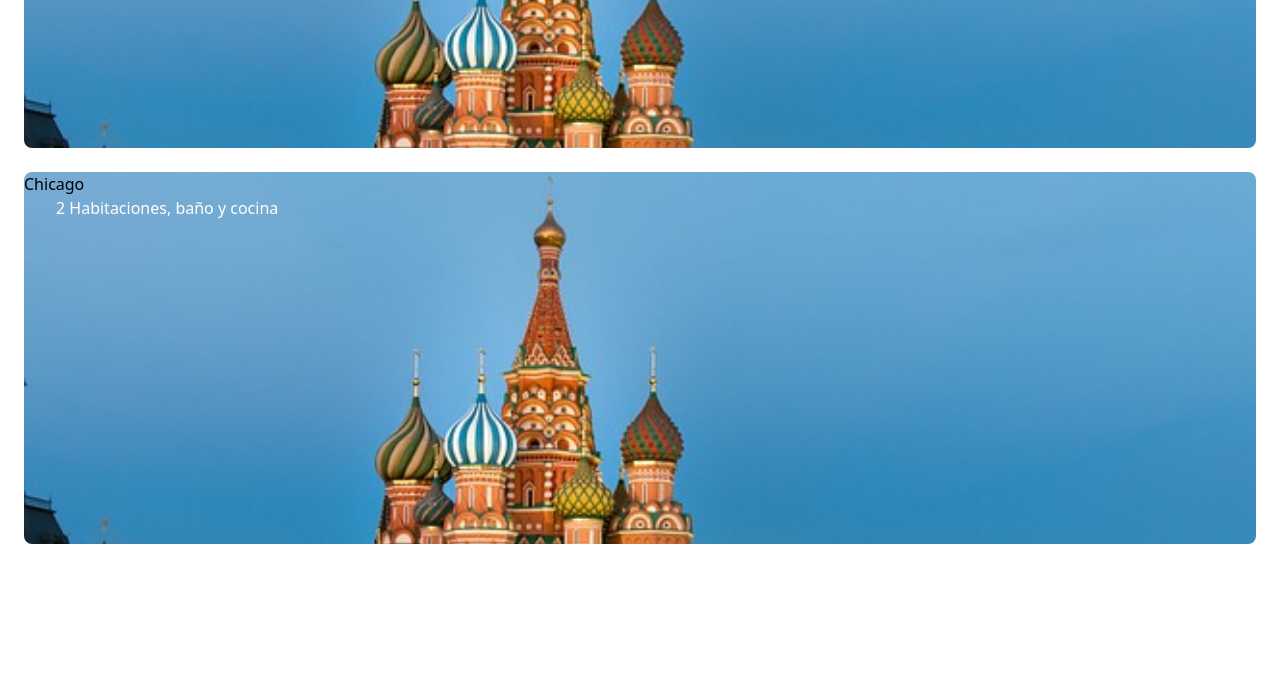
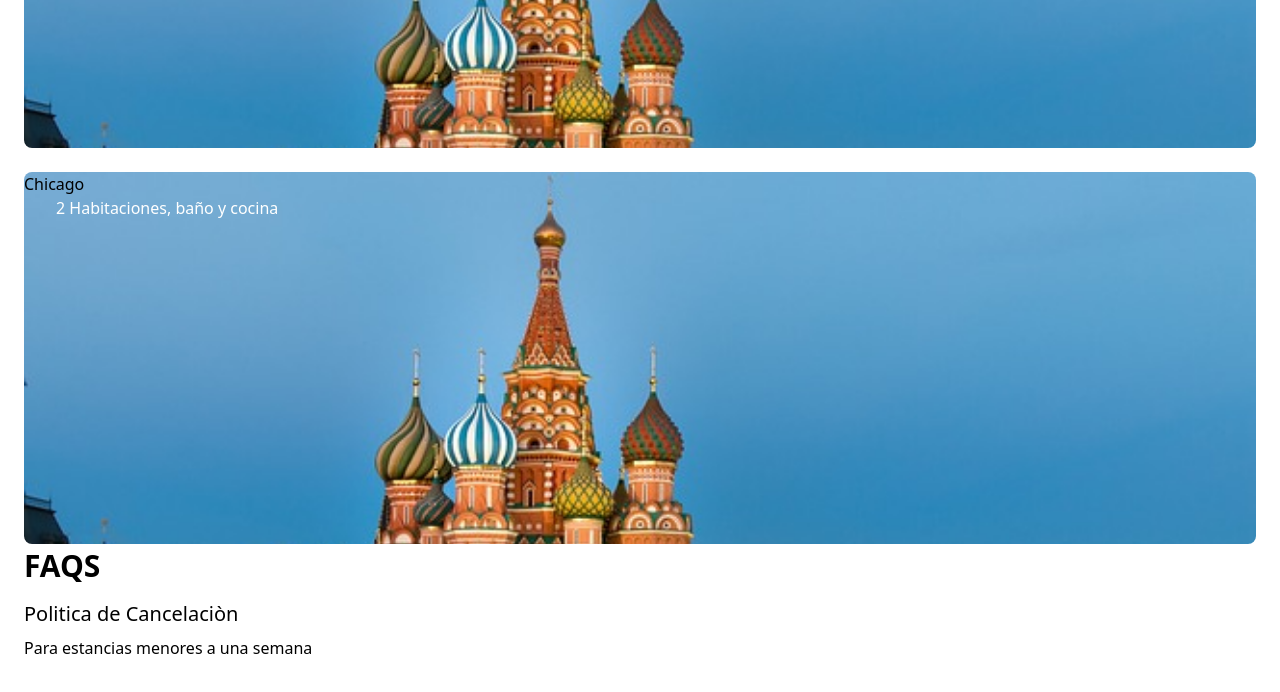
Before and after one commit to Andres1410/travel-App, a React (Vite) app: page / in a window 1280 px wide. Shown: the part 726-1418 px from the top of the page. Before the commit the page ends 1270 px from the top, so only its background shows below. Built offline with nearby package versions, Linux system fonts and the light colour scheme.

Commit message:
mejorado

```diff
--- a/src/pages/MyGeneral.jsx
+++ b/src/pages/MyGeneral.jsx
@@ -83,6 +83,21 @@ function MyGeneral() {
                         </div>
                     </div>
                 </div>
+                <br />
+
+                <div className="w-full h-full" id="faqs">
+                    <div className="w-full h-full px-6 flex flex-col space-y-4">
+                        <p className="text-3xl text-primary font-semibold mt-12">FAQS</p>
+                        <div>
+                            <p className="text-xl font-medium text-primary">
+                                Politica de Cancelaciòn
+                            </p>
+                            <p className="text-md pt-2">
+                                Para estancias menores a una semana
+                            </p>
+                        </div>
+                    </div>
+                </div>
             </section>
     </>
   );
```
